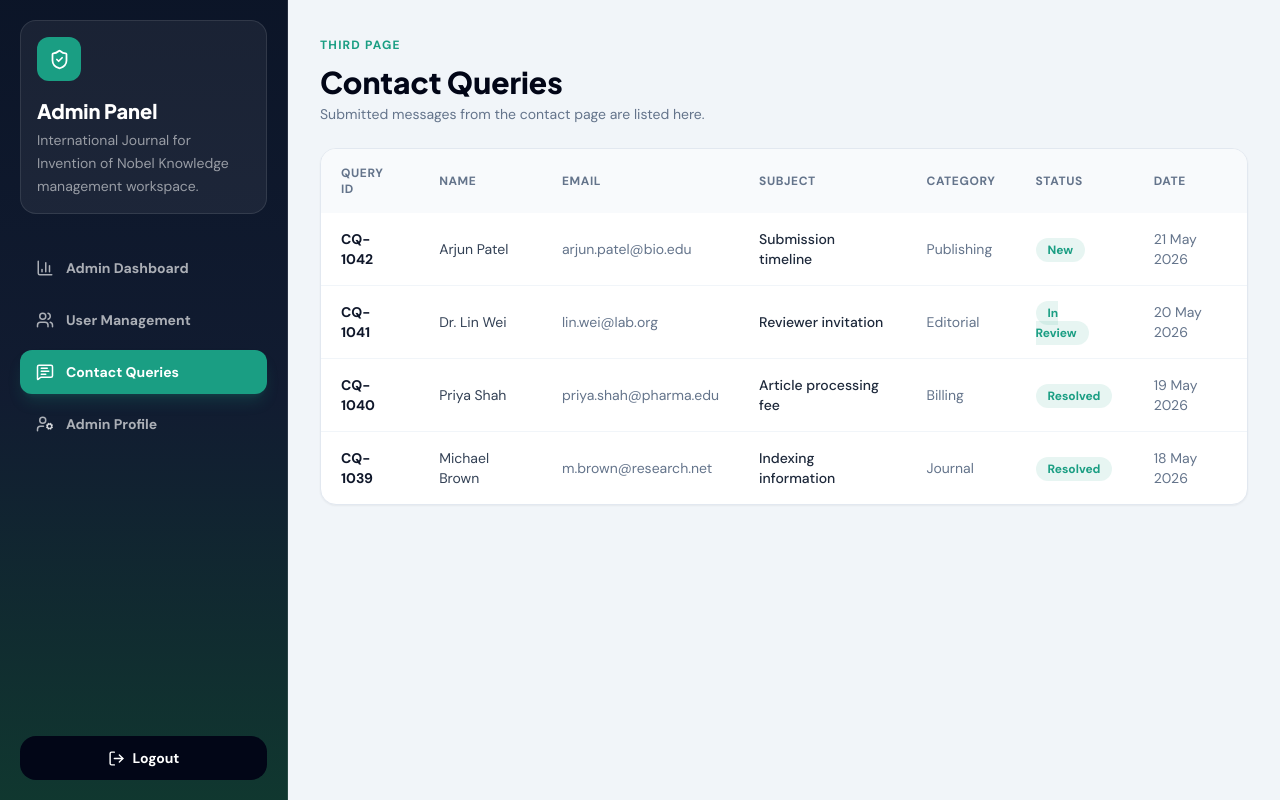
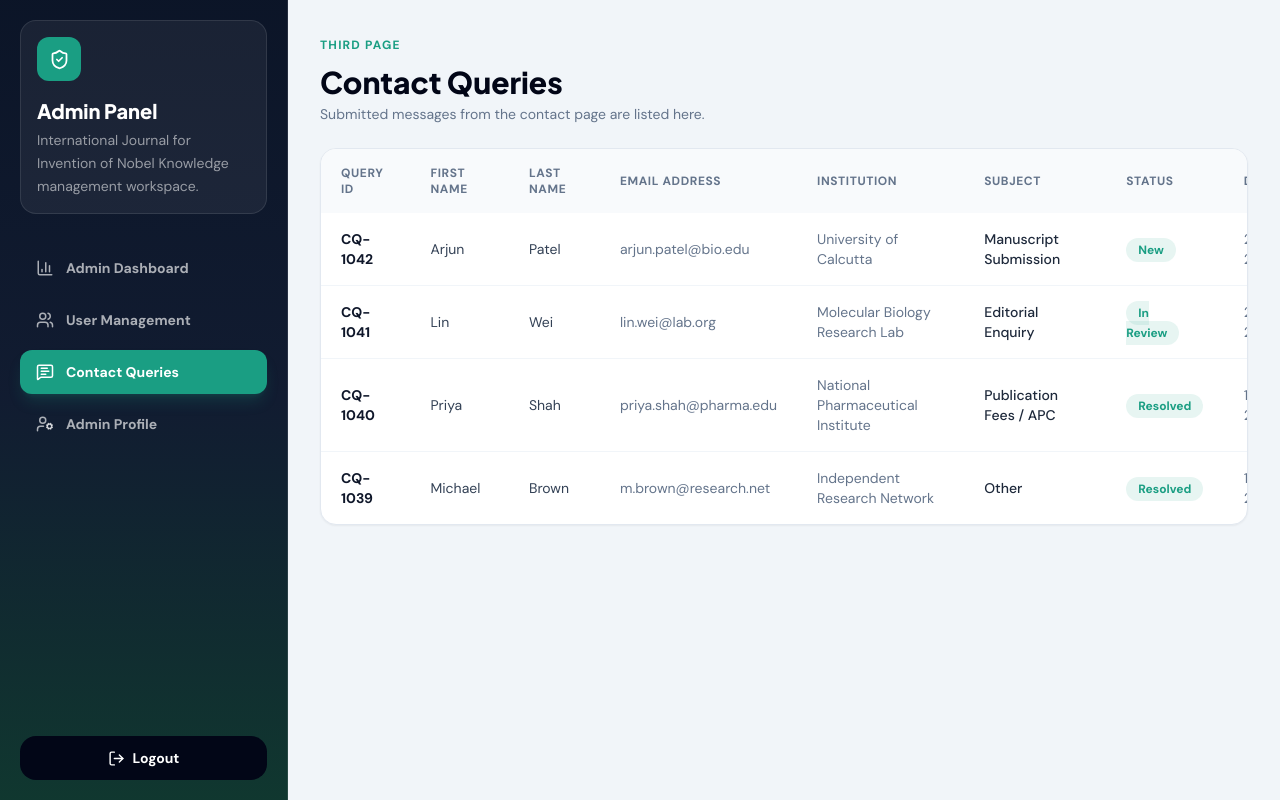
Before and after one commit to sayanroy058/Ink-Your-Journal-test, a React (Vite) app: page /admin in a window 1280 px wide. Both pictures are taken after a click on the button "Contact Queries". Built offline with nearby package versions, Linux system fonts and the light colour scheme; the HTML template or start-up script is replaced by a standard one.

Commit message:
Update Admin.tsx
Update admin contact query table and detail popup

```diff
--- a/src/pages/Admin.tsx
+++ b/src/pages/Admin.tsx
@@ -20,6 +20,18 @@ import {
 type AdminTab = "dashboard" | "users" | "queries" | "profile";
 type UserRole = "User" | "Reviewer" | "Editor" | "Admin";
 
+type ContactQuery = {
+  id: string;
+  firstName: string;
+  lastName: string;
+  email: string;
+  institution: string;
+  subject: string;
+  status: string;
+  date: string;
+  message: string;
+};
+
 const sidebarItems: Array<{ id: AdminTab; label: string; icon: typeof BarChart3 }> = [
   { id: "dashboard", label: "Admin Dashboard", icon: BarChart3 },
   { id: "users", label: "User Management", icon: Users },
@@ -36,11 +48,55 @@ const initialUsers = [
   { id: 6, name: "Rahul Verma", email: "rahul.verma@institution.edu", role: "User" as UserRole, status: "Active" },
 ];
 
-const contactQueries = [
-  { id: "CQ-1042", name: "Arjun Patel", email: "arjun.patel@bio.edu", subject: "Submission timeline", category: "Publishing", status: "New", date: "21 May 2026" },
-  { id: "CQ-1041", name: "Dr. Lin Wei", email: "lin.wei@lab.org", subject: "Reviewer invitation", category: "Editorial", status: "In Review", date: "20 May 2026" },
-  { id: "CQ-1040", name: "Priya Shah", email: "priya.shah@pharma.edu", subject: "Article processing fee", category: "Billing", status: "Resolved", date: "19 May 2026" },
-  { id: "CQ-1039", name: "Michael Brown", email: "m.brown@research.net", subject: "Indexing information", category: "Journal", status: "Resolved", date: "18 May 2026" },
+const contactQueries: ContactQuery[] = [
+  {
+    id: "CQ-1042",
+    firstName: "Arjun",
+    lastName: "Patel",
+    email: "arjun.patel@bio.edu",
+    institution: "University of Calcutta",
+    subject: "Manuscript Submission",
+    status: "New",
+    date: "21 May 2026",
+    message:
+      "I would like to know the expected timeline after submitting an original research paper. Please share the next steps for manuscript screening and editor assignment.",
+  },
+  {
+    id: "CQ-1041",
+    firstName: "Lin",
+    lastName: "Wei",
+    email: "lin.wei@lab.org",
+    institution: "Molecular Biology Research Lab",
+    subject: "Editorial Enquiry",
+    status: "In Review",
+    date: "20 May 2026",
+    message:
+      "I received a reviewer invitation and want to confirm the scope, expected review format and final submission date for the reviewer comments.",
+  },
+  {
+    id: "CQ-1040",
+    firstName: "Priya",
+    lastName: "Shah",
+    email: "priya.shah@pharma.edu",
+    institution: "National Pharmaceutical Institute",
+    subject: "Publication Fees / APC",
+    status: "Resolved",
+    date: "19 May 2026",
+    message:
+      "Please provide the article processing charge details, payment schedule and whether any waiver is available for early career researchers.",
+  },
+  {
+    id: "CQ-1039",
+    firstName: "Michael",
+    lastName: "Brown",
+    email: "m.brown@research.net",
+    institution: "Independent Research Network",
+    subject: "Other",
+    status: "Resolved",
+    date: "18 May 2026",
+    message:
+      "I am looking for indexing information and citation database coverage for published articles in the journal.",
+  },
 ];
 
 const adminProfile = {
@@ -55,6 +111,7 @@ const Admin = () => {
   const [activeTab, setActiveTab] = useState<AdminTab>("dashboard");
   const [users, setUsers] = useState(initialUsers);
   const [showCreateUser, setShowCreateUser] = useState(false);
+  const [selectedQuery, setSelectedQuery] = useState<ContactQuery | null>(null);
   const [createUserError, setCreateUserError] = useState("");
   const [newUser, setNewUser] = useState({
     name: "",
@@ -330,30 +387,42 @@ const Admin = () => {
 
                 <div className="overflow-hidden rounded-2xl border border-slate-200 bg-white shadow-sm">
                   <div className="overflow-x-auto">
-                    <table className="w-full min-w-[820px] text-left text-sm">
+                    <table className="w-full min-w-[1120px] text-left text-sm">
                       <thead className="bg-slate-50 text-xs uppercase tracking-wider text-slate-500">
                         <tr>
                           <th className="px-5 py-4">Query ID</th>
-                          <th className="px-5 py-4">Name</th>
-                          <th className="px-5 py-4">Email</th>
+                          <th className="px-5 py-4">First Name</th>
+                          <th className="px-5 py-4">Last Name</th>
+                          <th className="px-5 py-4">Email Address</th>
+                          <th className="px-5 py-4">Institution</th>
                           <th className="px-5 py-4">Subject</th>
-                          <th className="px-5 py-4">Category</th>
                           <th className="px-5 py-4">Status</th>
                           <th className="px-5 py-4">Date</th>
+                          <th className="px-5 py-4 text-right">Action</th>
                         </tr>
                       </thead>
                       <tbody className="divide-y divide-slate-100">
                         {contactQueries.map((query) => (
                           <tr key={query.id} className="hover:bg-slate-50/70">
                             <td className="px-5 py-4 font-bold text-slate-900">{query.id}</td>
-                            <td className="px-5 py-4 text-slate-700">{query.name}</td>
+                            <td className="px-5 py-4 text-slate-700">{query.firstName}</td>
+                            <td className="px-5 py-4 text-slate-700">{query.lastName}</td>
                             <td className="px-5 py-4 text-slate-500">{query.email}</td>
+                            <td className="max-w-[220px] px-5 py-4 text-slate-500">{query.institution}</td>
                             <td className="px-5 py-4 font-medium text-slate-800">{query.subject}</td>
-                            <td className="px-5 py-4 text-slate-500">{query.category}</td>
                             <td className="px-5 py-4">
                               <span className="rounded-full bg-primary/10 px-3 py-1 text-xs font-bold text-primary">{query.status}</span>
                             </td>
                             <td className="px-5 py-4 text-slate-500">{query.date}</td>
+                            <td className="px-5 py-4 text-right">
+                              <button
+                                type="button"
+                                onClick={() => setSelectedQuery(query)}
+                                className="inline-flex items-center justify-center gap-2 rounded-xl border border-slate-200 px-4 py-2 text-xs font-bold text-slate-700 transition-colors hover:border-primary hover:text-primary"
+                              >
+                                <Eye size={15} /> View
+                              </button>
+                            </td>
                           </tr>
                         ))}
                       </tbody>
@@ -531,6 +600,62 @@ const Admin = () => {
           </div>
         </div>
       )}
+
+      {selectedQuery && (
+        <div className="fixed inset-0 z-50 flex items-center justify-center bg-slate-950/55 p-4 backdrop-blur-md">
+          <div className="max-h-[90vh] w-full max-w-3xl overflow-y-auto rounded-2xl border border-white/45 bg-white/85 p-5 shadow-2xl shadow-slate-950/30 backdrop-blur-xl md:p-6">
+            <div className="mb-5 flex items-start justify-between gap-4">
+              <div>
+                <span className="text-xs font-bold uppercase tracking-widest text-primary">Query Details</span>
+                <h3 className="mt-2 text-2xl font-extrabold text-slate-950">{selectedQuery.subject}</h3>
+                <p className="mt-1 text-sm text-slate-500">{selectedQuery.id} - {selectedQuery.date}</p>
+              </div>
+              <button
+                type="button"
+                onClick={() => setSelectedQuery(null)}
+                className="flex h-10 w-10 flex-shrink-0 items-center justify-center rounded-xl border border-slate-200 bg-white/80 text-slate-500 transition-colors hover:border-primary hover:text-primary"
+                aria-label="Close query details popup"
+              >
+                <X size={18} />
+              </button>
+            </div>
+
+            <div className="grid gap-4 md:grid-cols-2">
+              {[
+                { label: "First Name", value: selectedQuery.firstName },
+                { label: "Last Name", value: selectedQuery.lastName },
+                { label: "Email Address", value: selectedQuery.email },
+                { label: "Institution / Affiliation", value: selectedQuery.institution },
+                { label: "Subject", value: selectedQuery.subject },
+                { label: "Status", value: selectedQuery.status },
+              ].map((item) => (
+                <div key={item.label} className="rounded-2xl border border-slate-100 bg-white/80 p-4">
+                  <p className="text-xs font-bold uppercase tracking-wider text-slate-400">{item.label}</p>
+                  <p className="mt-1 font-bold text-slate-800">{item.value}</p>
+                </div>
+              ))}
+            </div>
+
+            <div className="mt-4 rounded-2xl border border-slate-100 bg-white/80 p-4">
+              <div className="mb-3 flex items-center gap-2">
+                <MessageSquareText size={18} className="text-primary" />
+                <p className="font-extrabold text-slate-950">Message</p>
+              </div>
+              <p className="text-sm leading-relaxed text-slate-600">{selectedQuery.message}</p>
+            </div>
+
+            <div className="mt-6 flex justify-end">
+              <button
+                type="button"
+                onClick={() => setSelectedQuery(null)}
+                className="inline-flex items-center justify-center rounded-xl bg-primary px-5 py-3 text-sm font-bold text-white transition-colors hover:bg-primary/90"
+              >
+                Close
+              </button>
+            </div>
+          </div>
+        </div>
+      )}
     </div>
   );
 };
```
